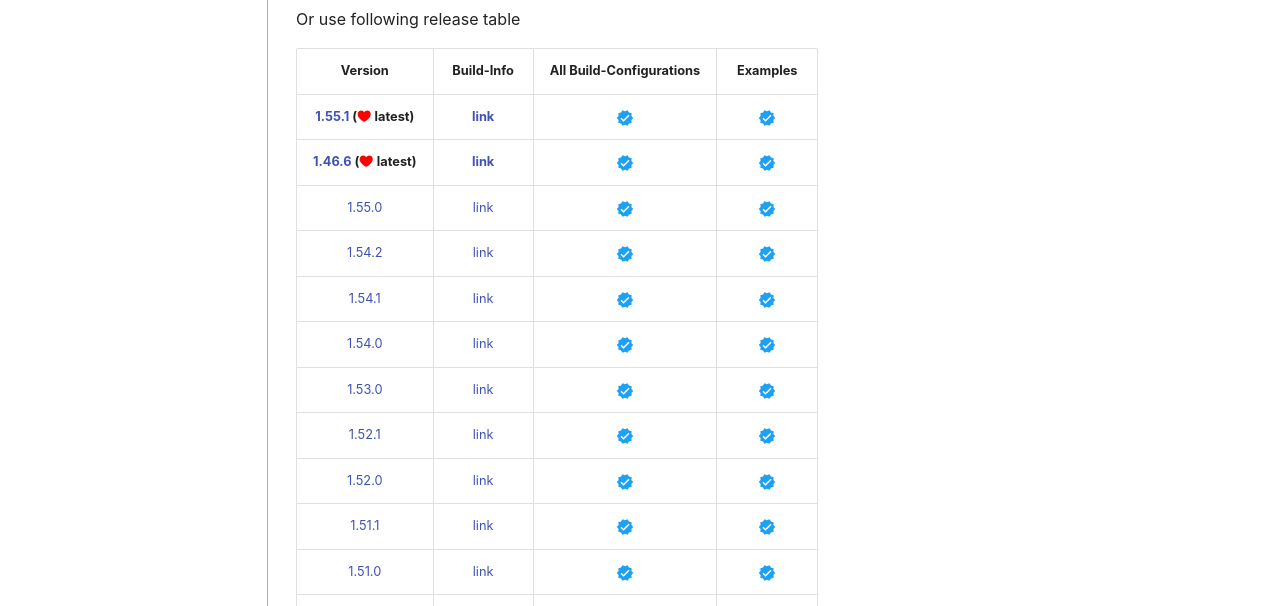
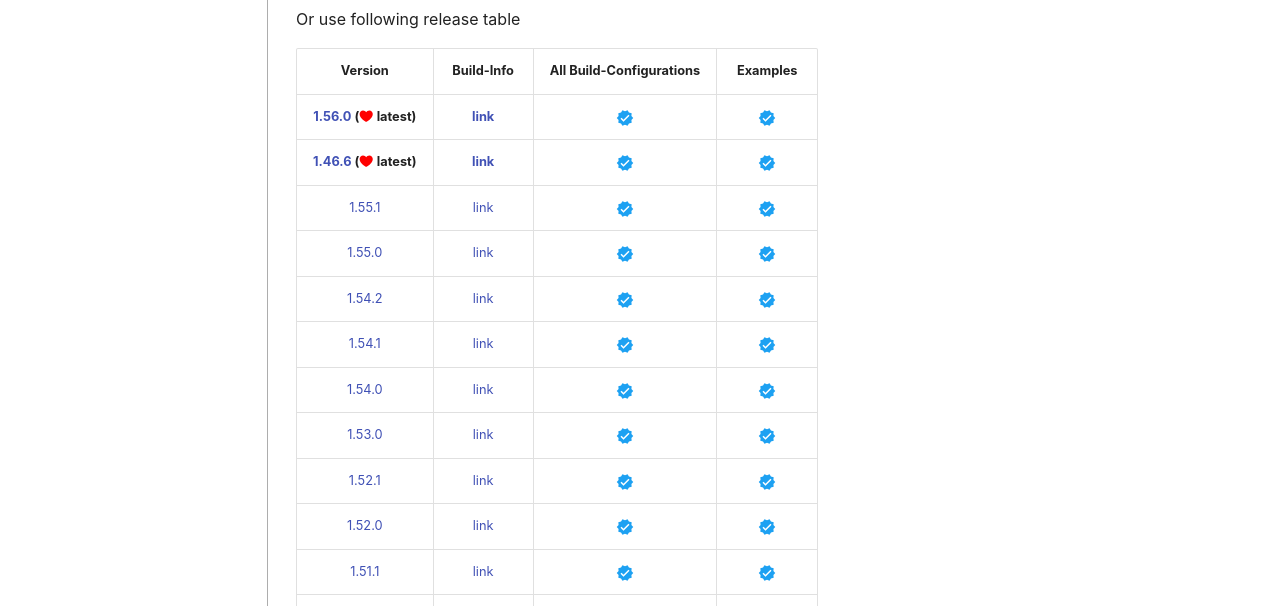
Before and after one commit to thommyho/Cpp-gRPC-Windows-PreBuilts, an MkDocs documentation site: the page built from docs/steps.md, in a window 1280 px wide and 900 px high. Shown: the part 294-900 px from the top of the window. Built offline with MkDocs 1.6.1 and Material for MkDocs 9.7.7, drawn with Linux system fonts in a browser that asks for light colours; emoji names are drawn with the system emoji font; some web fonts are replaced; comment, search, counter and statistics services are not loaded.

Commit message:
Update steps.md

```diff
--- a/docs/steps.md
+++ b/docs/steps.md
@@ -9,8 +9,9 @@
 
 |                                                         Version                                                         |                                 Build-Info                                 |        All Build-Configurations         |                Examples                 |
 |:-----------------------------------------------------------------------------------------------------------------------:|:--------------------------------------------------------------------------:|:---------------------------------------:|:---------------------------------------:|
-| **[1.55.1](https://github.com/thommyho/gRPC_windows/releases/tag/v1.55.1) (:octicons-heart-fill-24:{ .heart } latest)** | **[link](https://github.com/thommyho/gRPC_windows_prebuilt/tree/v1.55.1)** | :material-check-decagram:{ .tick-blue } | :material-check-decagram:{ .tick-blue } |
+| **[1.56.0](https://github.com/thommyho/gRPC_windows/releases/tag/v1.56.0) (:octicons-heart-fill-24:{ .heart } latest)** | **[link](https://github.com/thommyho/gRPC_windows_prebuilt/tree/v1.56.0)** | :material-check-decagram:{ .tick-blue } | :material-check-decagram:{ .tick-blue } |
 | **[1.46.6](https://github.com/thommyho/gRPC_windows/releases/tag/v1.46.6) (:octicons-heart-fill-24:{ .heart } latest)** | **[link](https://github.com/thommyho/gRPC_windows_prebuilt/tree/v1.46.6)** | :material-check-decagram:{ .tick-blue } | :material-check-decagram:{ .tick-blue } |
+|                         [1.55.1](https://github.com/thommyho/gRPC_windows/releases/tag/v1.55.1)                         |   [link](https://github.com/thommyho/gRPC_windows_prebuilt/tree/v1.55.1)   | :material-check-decagram:{ .tick-blue } | :material-check-decagram:{ .tick-blue } |
 |                         [1.55.0](https://github.com/thommyho/gRPC_windows/releases/tag/v1.55.0)                         |   [link](https://github.com/thommyho/gRPC_windows_prebuilt/tree/v1.55.0)   | :material-check-decagram:{ .tick-blue } | :material-check-decagram:{ .tick-blue } |
 |                         [1.54.2](https://github.com/thommyho/gRPC_windows/releases/tag/v1.54.2)                         |   [link](https://github.com/thommyho/gRPC_windows_prebuilt/tree/v1.54.2)   | :material-check-decagram:{ .tick-blue } | :material-check-decagram:{ .tick-blue } |
 |                         [1.54.1](https://github.com/thommyho/gRPC_windows/releases/tag/v1.54.1)                         |   [link](https://github.com/thommyho/gRPC_windows_prebuilt/tree/v1.54.1)   | :material-check-decagram:{ .tick-blue } | :material-check-decagram:{ .tick-blue } |
```
